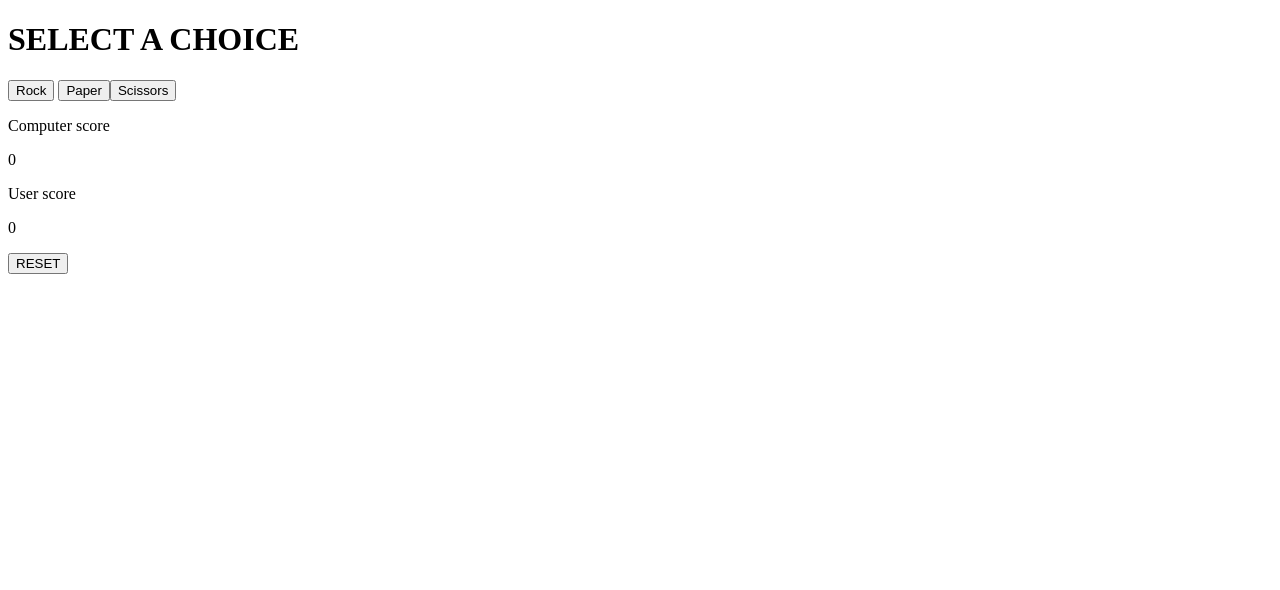
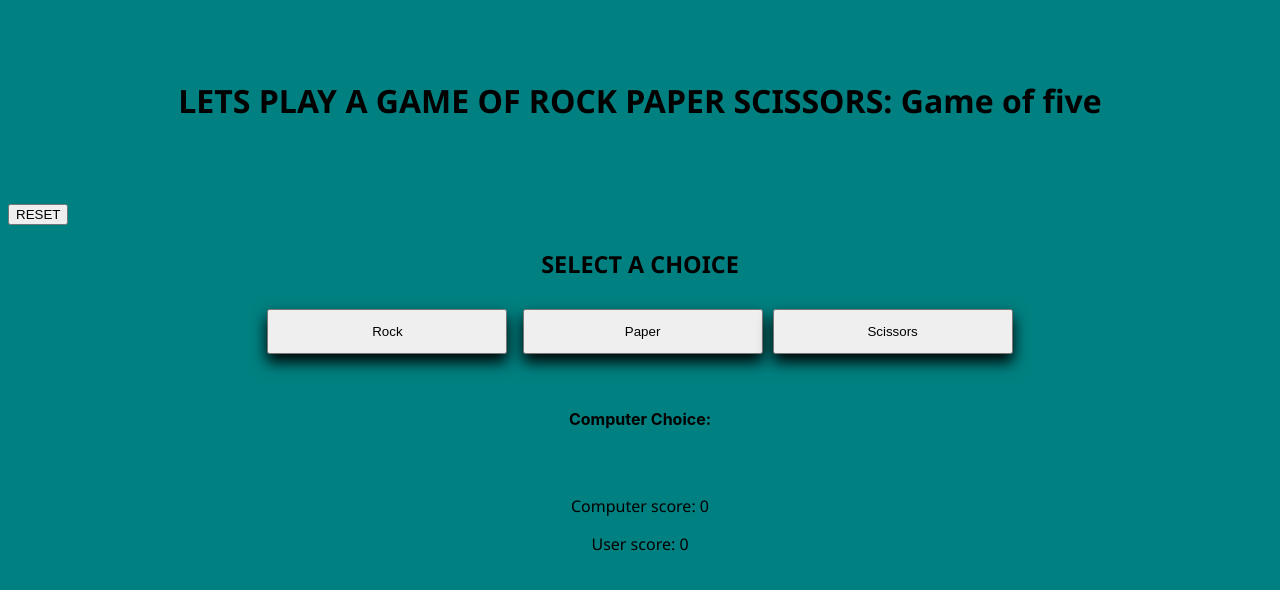
Before and after one commit to kiruidavid/rock-paper-scissors, a plain HTML site: page index.html in a window 1280 px wide. Drawn offline with Linux system fonts and the light colour scheme.

Commit message:
Added styling to the page

```diff
--- a/index.html
+++ b/index.html
@@ -5,32 +5,41 @@
     <meta http-equiv="X-UA-Compatible" content="IE=edge">
     <meta name="viewport" content="width=device-width, initial-scale=1.0">
     <title>Document</title>
+    <link href="./style.css" rel="stylesheet">
 </head>
 <body>
+    <h1>LETS PLAY A GAME OF ROCK PAPER SCISSORS:  <span>Game of five</span> </h1>
+
+    <div id="round-five-result">
+
+    </div>
+    <button type="reset" id="resetBtn">RESET</button>
+    <div id="result">
+    </div>
     <div class="rps-buttons">
-        <h1>SELECT A CHOICE</h1>
+
+        <h3>SELECT A CHOICE</h3>
         <button type="submit"  id="rock">Rock</button>
         <button type="submit" id="paper">Paper</ button>
         <button type="submit" id="scissors">Scissors</button>
 
     </div>
-    <div id="comp-choice"></div>
-    <div id="result">
+    <div class="computer-choice">
+        <p>Computer Choice: </p>
+        <p id="comp-choice"></p>
     </div>
-    <div id="round-five-result">
+
+
+
+
+    <div class="score">
+        <p>Computer score:   <span id="comp-score">0</span></p>
+
+        <p>User score:  <span id="user-score">0</span></p>
+
 
     </div>
-    <div class="score">
-        <p>Computer score</p>
-        <p id="comp-score">0</p>
-        <p>User score</p>
-        <p id="user-score">0</p>
 
-    </div>
-    <div class="reset-btn">
-        <button type="reset" id="resetBtn">RESET</button>
-
-    </div>
     <script src="./javascript.js"></script>
 </body>
 </html>
--- a/javascript.js
+++ b/javascript.js
@@ -52,6 +52,7 @@ function game(playerChoice){
     let player = playerChoice
     let computer = computerPlay()
     document.getElementById("comp-choice").innerHTML = computer
+    document.getElementById("comp-choice").style.color = "yellow"
 
     playRound(player, computer)
     document.getElementById("comp-score").innerHTML = compScore
@@ -59,10 +60,11 @@ function game(playerChoice){
 
     if (playerScore == 5){
 
-        document.getElementById('round-five-result').innerHTML = "YOU WIN !!"
+        document.getElementById('round-five-result').innerHTML = "YOU WIN !! click RESET to reset  "
+
 
     } else if(compScore == 5){
-        document.getElementById('round-five-result').innerHTML = "COMPUTER WIN !!"
+        document.getElementById('round-five-result').innerHTML = "COMPUTER WIN click RESET to reset !!"
 
     }
 }
--- /dev/null
+++ b/style.css
@@ -0,0 +1,44 @@
+body{
+    background-color: teal;
+    font-family: 'Segoe UI', Tahoma, Geneva, Verdana, sans-serif;
+}
+h1{
+
+    padding: 58px;
+    text-align: center;
+
+}
+p{
+    text-align: center;
+}
+.rps-buttons{
+   text-align: center;
+   font-size: 20px;
+
+}
+.rps-buttons button{
+   margin: 5px;
+   width: 240px;
+   height: 45px;
+   box-shadow: 0px 8px 15px;
+}
+.computer-choice{
+    padding: 34px 34%;
+
+    font-weight: bold;
+    font-family: -apple-system, BlinkMacSystemFont,  sans-serif;
+}
+#result{
+   text-align: center;
+   color: blanchedalmond;
+   font-size: 24px;
+   font-weight: bold;
+}
+.score{
+    display: block;
+}
+#round-five-result{
+    color: blanchedalmond;
+    font-size: 30px;
+    font-weight: bold;
+}
```
